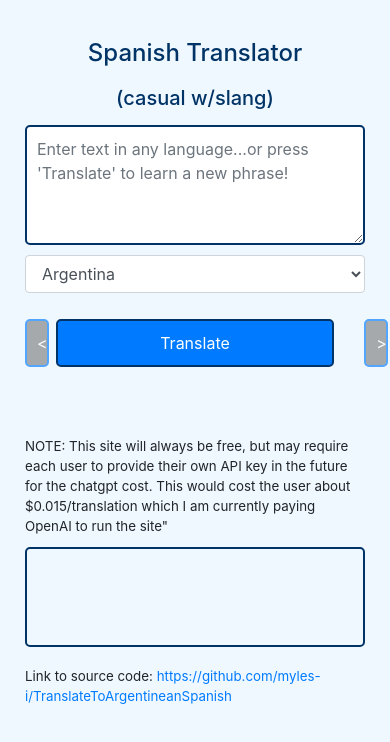
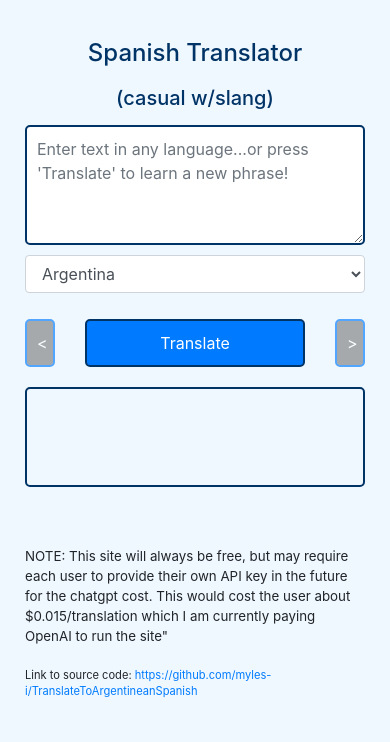
Before and after one commit to myles-i/ColloquialSpanishTranslator, a plain HTML site: page index.html in a window 390 px wide. Drawn offline with nearby package versions, Linux system fonts and the light colour scheme.

Commit message:
fix ui on mobile

```diff
--- a/css/style.css
+++ b/css/style.css
@@ -26,6 +26,11 @@ h1, h2, h3, h4, h5 {
     background-color: #0056b3;
 }
 
+/* Ensure buttons don't shrink too much on smaller screens */
+.col-1 {
+    min-width: 60px; /* Adjust this value based on your design needs */
+}
+
 #outputText {
     height: auto;
     min-height: 100px;
--- a/index.html
+++ b/index.html
@@ -48,18 +48,21 @@
             <div class="col-1">
                 <button id="leftButton" class="btn btn-primary button">&lt;</button>
             </div>
-            <div class="col-10">
+            <div class="col">
                 <button id="translateButton" class="btn btn-primary button">Translate</button>
             </div>
             <div class="col-1">
                 <button id="rightButton" class="btn btn-primary button">&gt;</button>
             </div>
         </div>
+        <div id="outputText" class="text-area"></div>
+
+
         <div style="font-size: smaller; margin-top: 60px;">
             NOTE: This site will always be free, but may require each user to provide their own API key in the future for the chatgpt cost.
             This would cost the user about $0.015/translation which I am currently paying OpenAI to run the site"
-        </div>
-        <div id="outputText" class="text-area"></div>
+
+
             <!--
             <div style="font-size: smaller; margin-top: 60px;"> <!-- Smaller font size and additional margin
                 This site itself is free, but requires chatgpt access - i.e. each user to provide their own API key.
@@ -78,6 +81,8 @@
                 <a href="https://github.com/myles-i/TranslateToArgentineanSpanish">https://github.com/myles-i/TranslateToArgentineanSpanish</a>
             </div>
         </div>
+    </div>
+
 
     <!-- include the custom javascript files -->
     <script src="./js/gpt_prompts.js"> </script>
```
Lines whose indentation alone changed are shown as unchanged.
